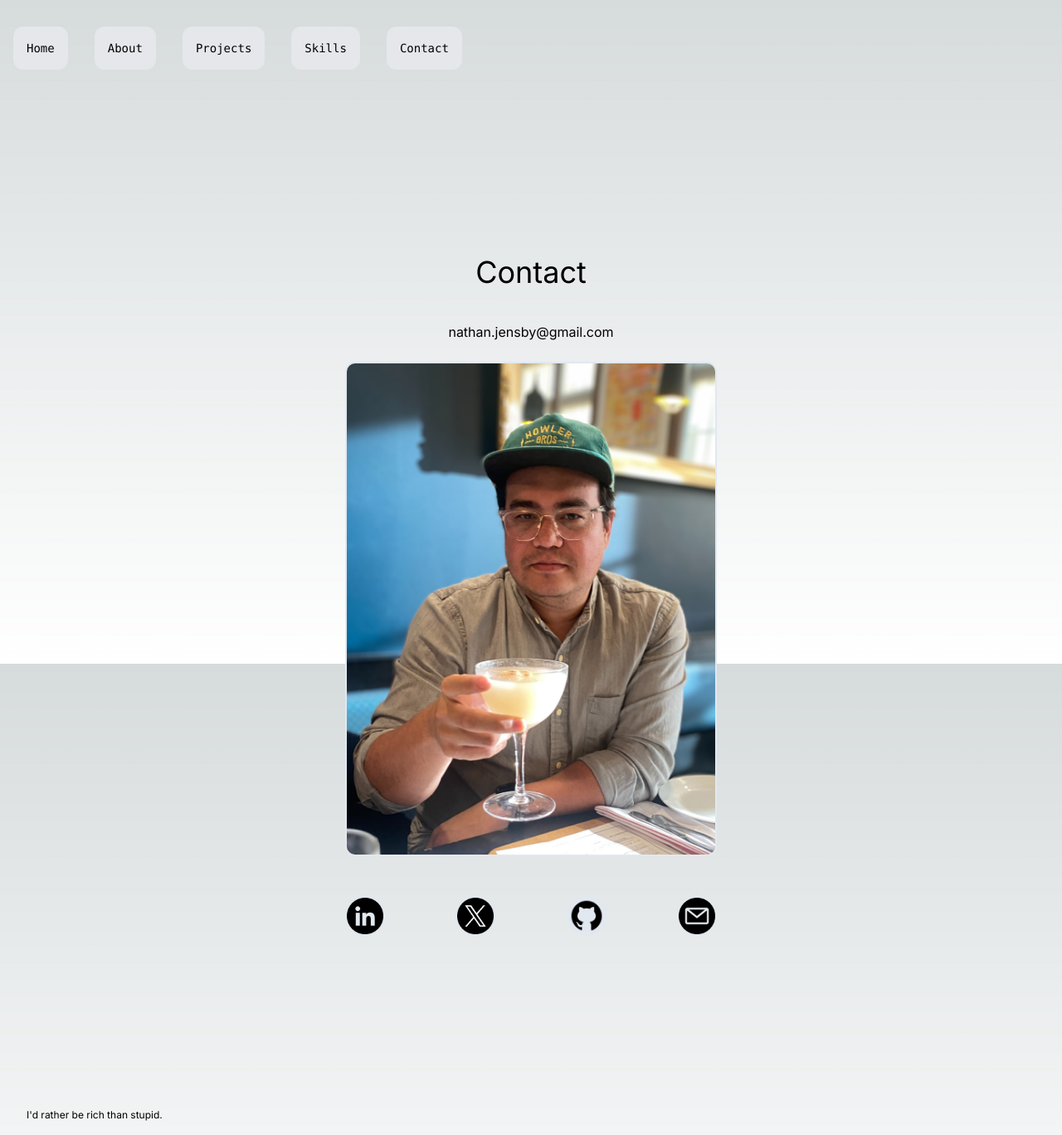
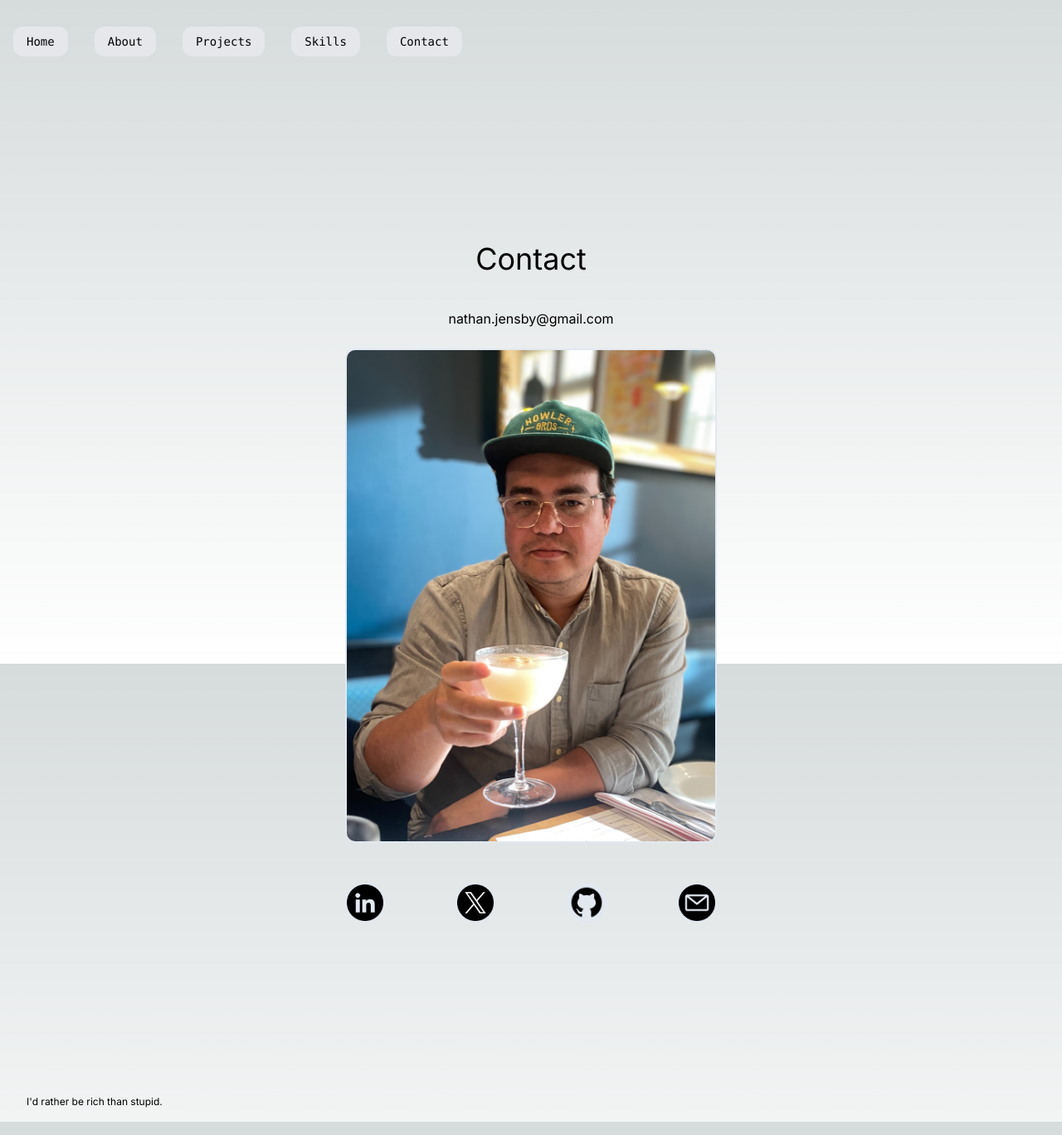
Before and after one commit to nathanjensby/nathanjensby.github.io, a Next.js app: page /contact in a window 1280 px wide. Shown: the whole page at 83% size. Built offline with nearby package versions, Linux system fonts and the light colour scheme.

Commit message:
routing: fix semantic html and nav wrapping on smallest screens

```diff
--- a/app/contact/page.tsx
+++ b/app/contact/page.tsx
@@ -34,7 +34,7 @@ const Page = () => {
   return (
     <Section id="contact" title="Contact">
       <div className="flex flex-col justify-center items-center">
-        <h3 className="m-2">nathan.jensby@gmail.com</h3>
+        <h2 className="m-2">nathan.jensby@gmail.com</h2>
         <div className="max-w-md rounded-xl border-slate-200 border-2 overflow-hidden m-4">
           <Image alt="Self portrait" src={portrait} />
         </div>
--- a/app/projects/page.tsx
+++ b/app/projects/page.tsx
@@ -50,7 +50,7 @@ const Page = () => {
     projectIcon,
   }: IProjectTile) => (
     <div className="flex flex-col p-8 m-2 max-w-[400px] border-slate-200 border-2 rounded-xl">
-      <h3 className="flex justify-center text-xl pb-8">{title}</h3>
+      <h2 className="flex justify-center text-xl pb-8">{title}</h2>
       <p className="pb-8">{description}</p>
       <div className="flex justify-around">
         <Icon icon={GithubIcon} href={githubHref} alt={githubAlt} />
--- a/components/common/Card.tsx
+++ b/components/common/Card.tsx
@@ -28,7 +28,7 @@ const Card = ({
     >
       {variant === "text" && (
         <>
-          <h3 className="text-2xl mb-4">{title}</h3>
+          <h2 className="text-2xl mb-4">{title}</h2>
           {blurbs.map((blurb, index) => (
             <p className="text-xl lg:text-lg mb-2 max-w-prose" key={index}>
               {blurb}
--- a/components/common/Section.tsx
+++ b/components/common/Section.tsx
@@ -12,7 +12,7 @@ const Section = ({ title = "", className, children, id }: SectionProps) => {
   return (
     <section id={id} className={cn("w-full mt-32", className)}>
       <div className="flex justify-center my-4 lg:my-8">
-        <h2 className="text-4xl ">{title}</h2>
+        <h1 className="text-4xl ">{title}</h1>
       </div>
       {children}
     </section>
--- a/components/footer/Footer.tsx
+++ b/components/footer/Footer.tsx
@@ -3,9 +3,9 @@ import React from "react";
 const Footer = () => {
   const quote = "I'd rather be rich than stupid.";
   return (
-    <div className="mt-36 mx-8">
+    <footer className="mt-36 mx-8">
       <p className="text-xsm text-xs slate-400 mb-4">{quote}</p>
-    </div>
+    </footer>
   );
 };
 
--- a/components/nav/Nav.tsx
+++ b/components/nav/Nav.tsx
@@ -11,18 +11,18 @@ const Nav = () => {
   ];
 
   return (
-    <div className="z-10 w-full max-w-5xl items-center justify-between font-mono text-sm lg:flex">
+    <nav className="z-10 w-full max-w-5xl items-center justify-between font-mono text-sm lg:flex">
       <div className="fixed left-0 top-0 flex w-full justify-center flex-wrap lg:static lg:w-auto backdrop-blur-2xl py-8 lg:backdrop-filter-none  ">
         {links.map((link, index) => (
           <div
             key={index}
-            className=" lg:px-4 lg:mx-4 border-stone-300 p-4 dark:bg-zinc-800/30 rounded-xl bg-gray-200 "
+            className=" lg:px-4 lg:mx-4 border-stone-300 p-2 dark:bg-zinc-800/30 rounded-xl bg-gray-200 "
           >
             <a href={link.href}>{link.text}</a>
           </div>
         ))}
       </div>
-    </div>
+    </nav>
   );
 };
 
```
